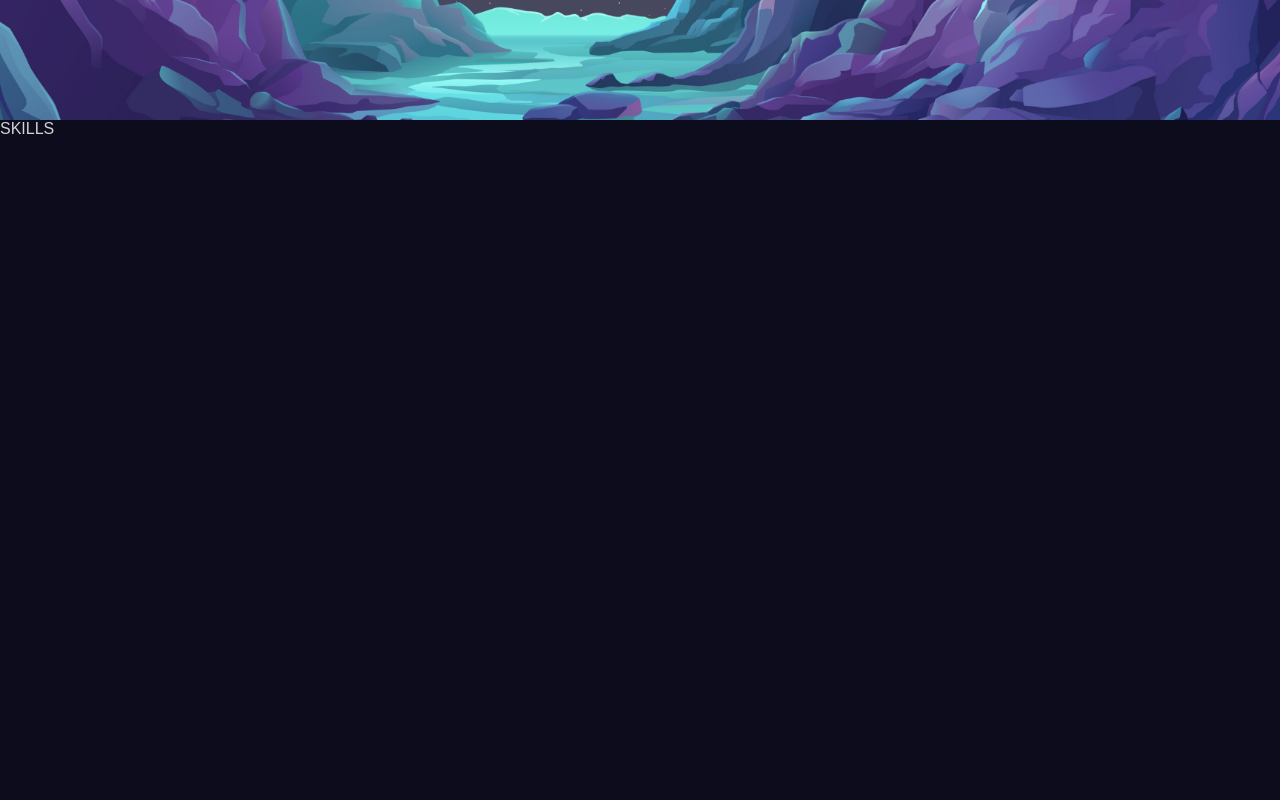
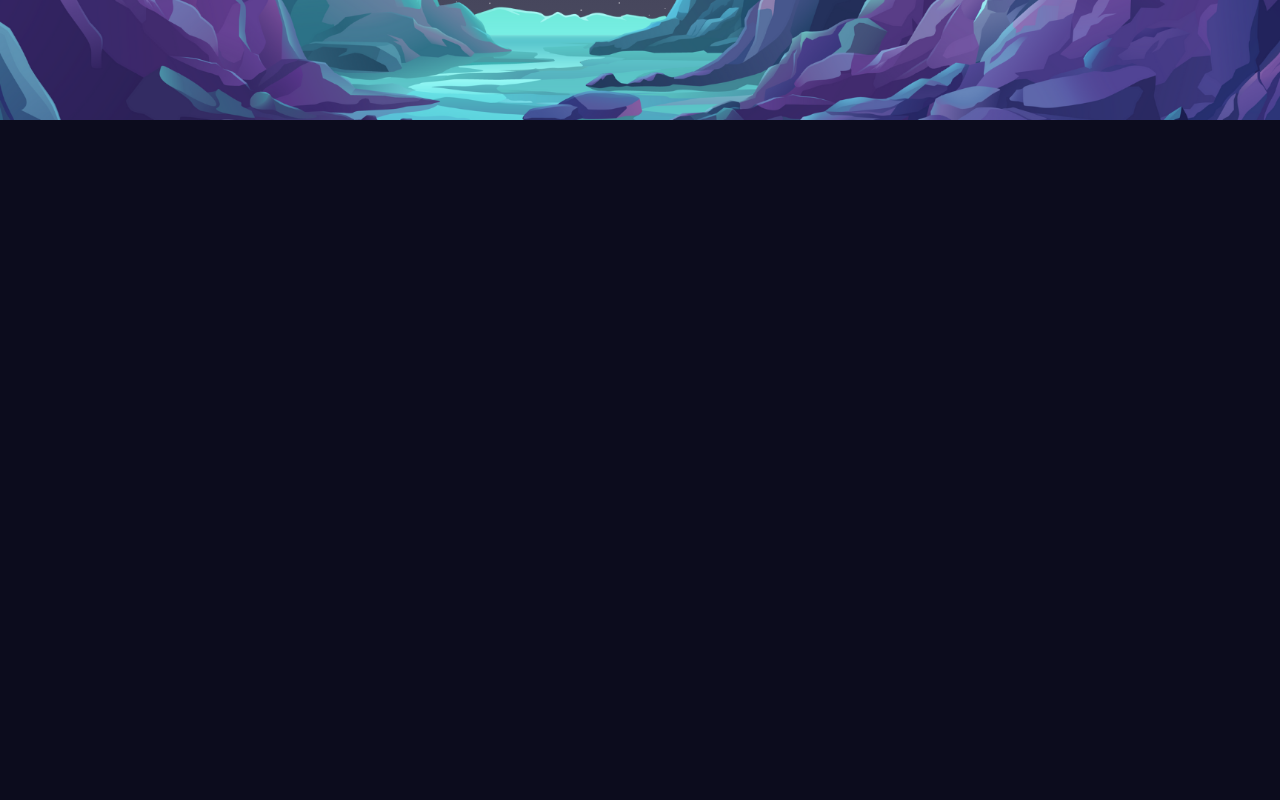
Before and after one commit to kushwahaPrashant24/Portfolio-, a React (Create React App) app: page / in a window 1280 px wide. Shown: the part 3080-3880 px from the top of the page. Built offline with nearby package versions, Linux system fonts and the light colour scheme.

Commit message:
deleted the build file

```diff
--- a/src/App.js
+++ b/src/App.js
@@ -5,6 +5,7 @@ import Parallex from './Parallex/parallex';
 import About from './About me/Aboutme';
 import Project from './Project/Project';
 import Contact from './Contact/Contact';
+import Skills from './Skills/skills';
 
 function App() {
   return (
@@ -19,7 +20,7 @@ function App() {
      <section id='Portfolio'>
      <Parallex type="Portfolio" />
      </section>
-     <section id='Skills'>SKILLS</section>
+     <section id='Skills'><Skills /></section>
       <Project />
      <section id='Contact'><Contact /></section>
     </div>
--- a/src/Contact/ContactArea.jsx
+++ b/src/Contact/ContactArea.jsx
@@ -61,8 +61,8 @@ function ContactArea() {
             <motion.path
               strokeWidth={0.2}
               fill="none"
-              initial={{ pathLength: 0 }}
-              animate={isInView && { pathLength: 1 }}
+              initial={{ pathLength: 1 }}
+              animate={isInView && { pathLength: 0 }}
               transition={{ duration: 2 }}
               d="M14.207 5.53564C14.207 5.53564 15.197 5.81849 16.6819 7.30341C18.1668 8.78834 18.4497 9.77829 18.4497 9.77829"
               stroke="#d1a400"
--- /dev/null
+++ b/src/Skills/skills.js
@@ -0,0 +1,9 @@
+import React from "react";
+
+function Skills() {
+    return  <div id="Skills">
+
+    </div>
+}
+
+export default Skills;
```
Also changed, not shown: src/Skills/skills.css (added).
